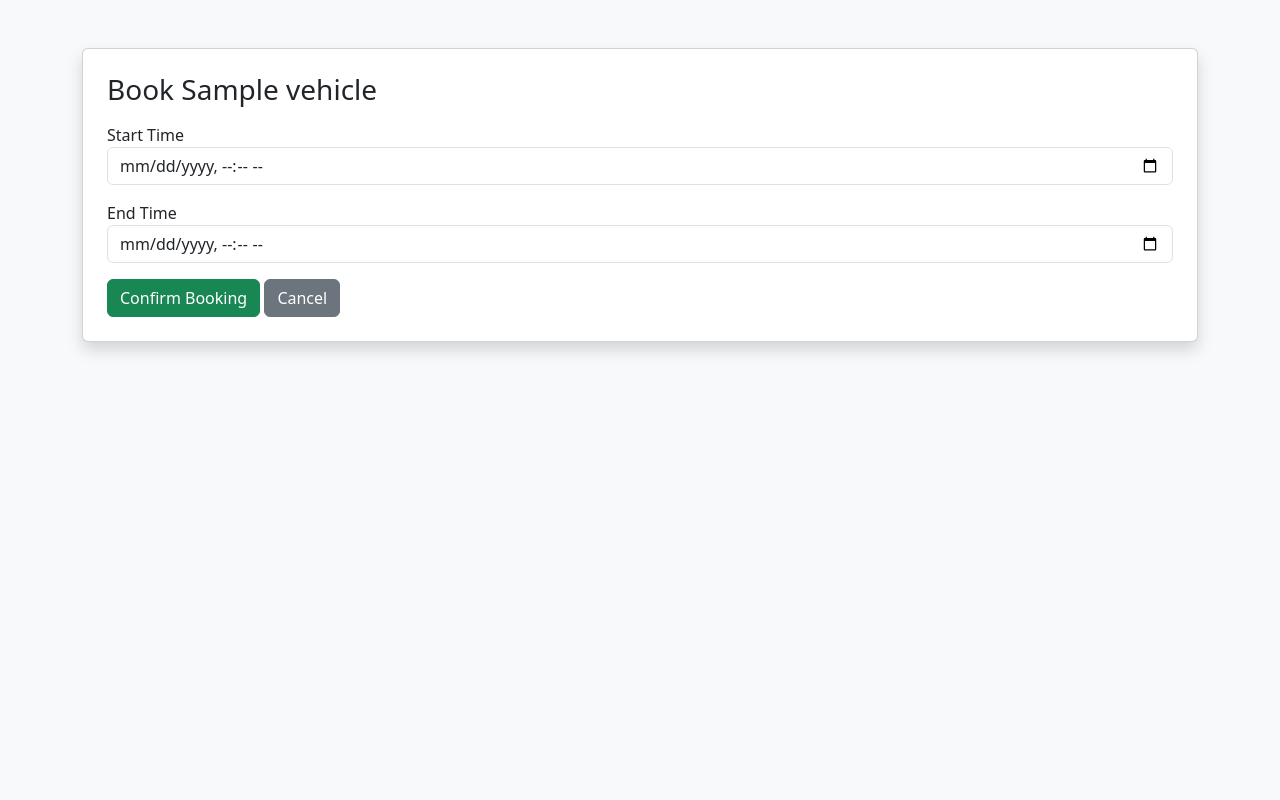
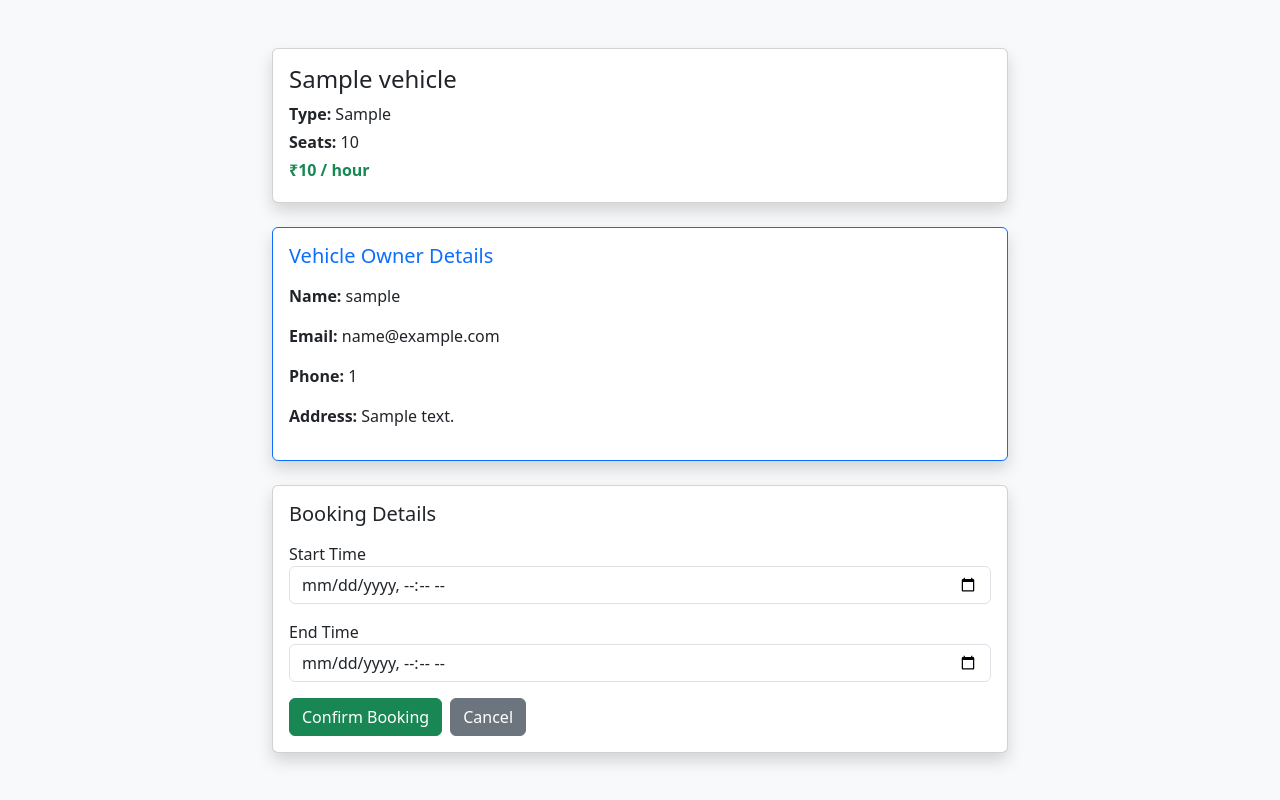
Before and after one commit to adithyaaneesh/django_wheelzy, a Django app: template wheelzy_app/templates/booking_form.html in a window 1280 px wide. Run offline with Django 3.2, Linux system fonts and the light colour scheme; the template is opened without the code that fills it: most values are stand-ins (such as "Sample title", 1, 10 or a date in 2020).

Commit message:
add owner details to booking form

```diff
--- a/wheelzy_app/templates/booking_form.html
+++ b/wheelzy_app/templates/booking_form.html
@@ -4,11 +4,46 @@
     <title>Book Vehicle</title>
     <link href="https://cdn.jsdelivr.net/npm/bootstrap@5.3.2/dist/css/bootstrap.min.css" rel="stylesheet">
 </head>
+
 <body class="bg-light">
 
 <div class="container mt-5">
-    <div class="card p-4 shadow">
-        <h3 class="mb-3">Book {{ vehicle.vehicle_name }}</h3>
+    <div class="row justify-content-center">
+        <div class="col-md-8">
+
+            <!-- VEHICLE INFO -->
+            <div class="card shadow mb-4">
+                <div class="card-body">
+                    <h4 class="mb-2">{{ vehicle.vehicle_name }}</h4>
+                    <p class="mb-1"><strong>Type:</strong> {{ vehicle.vehicle_type }}</p>
+                    <p class="mb-1"><strong>Seats:</strong> {{ vehicle.seats }}</p>
+                    <p class="mb-1 text-success fw-bold">
+                        ₹{{ vehicle.price_per_hour }} / hour
+                    </p>
+                </div>
+            </div>
+
+            <!-- OWNER INFO -->
+            <div class="card shadow mb-4 border-primary">
+                <div class="card-body">
+                    <h5 class="text-primary mb-3">Vehicle Owner Details</h5>
+
+                    <p><strong>Name:</strong> {{ owner.username }}</p>
+                    <p><strong>Email:</strong> {{ owner.email }}</p>
+
+                    {% if owner_profile %}
+                        <p><strong>Phone:</strong> {{ owner_profile.phone_number }}</p>
+                        <p><strong>Address:</strong> {{ owner_profile.address }}</p>
+                    {% else %}
+                        <p class="text-muted">Owner contact details not available</p>
+                    {% endif %}
+                </div>
+            </div>
+
+            <!-- BOOKING FORM -->
+            <div class="card shadow">
+                <div class="card-body">
+                    <h5 class="mb-3">Booking Details</h5>
 
                     <form method="POST">
                         {% csrf_token %}
@@ -23,6 +58,7 @@
                             <input type="datetime-local" name="end_time" class="form-control" required>
                         </div>
 
+                        <div class="d-flex gap-2">
                             <button type="submit" class="btn btn-success">
                                 Confirm Booking
                             </button>
@@ -30,7 +66,12 @@
                             <a href="{% url 'vehicle_details' vehicle.id %}" class="btn btn-secondary">
                                 Cancel
                             </a>
+                        </div>
                     </form>
+                </div>
+            </div>
+
+        </div>
     </div>
 </div>
 
```
Also changed, not shown: wheelzy_app/views.py (+9 -9 lines), db.sqlite3, media/vehicles/BMW.avif (added). Lines whose indentation alone changed are shown as unchanged.
